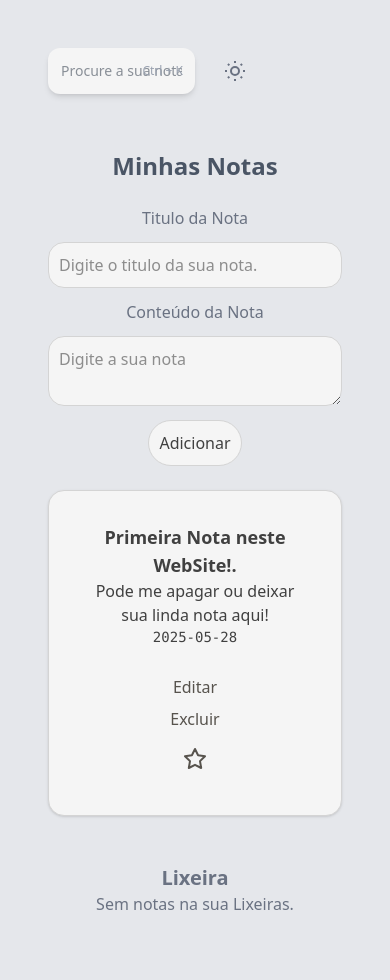
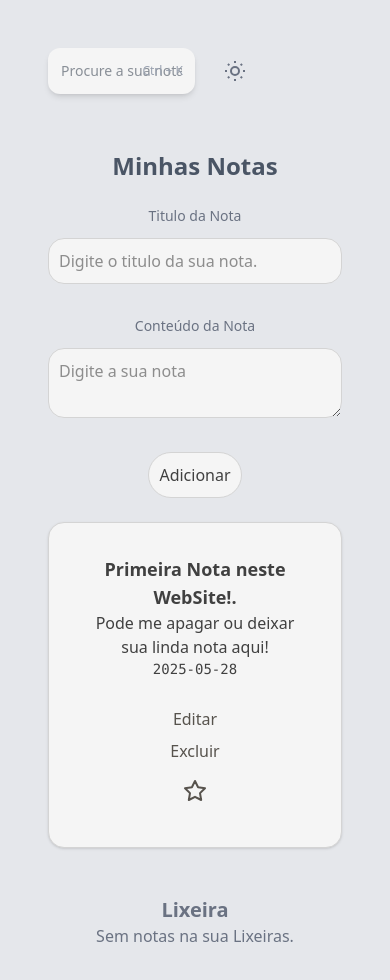
Before and after one commit to IsraelPina32/Sistema-Notas, a Vue app: page / in a window 390 px wide. Shown: the top 980 px of the page. Built offline with nearby package versions, Linux system fonts and the light colour scheme.

Commit message:
style(noteForm): acdicionando o grid para deixar o layout mais responsivo para o mobile  no componente NoteForm.

```diff
--- a/src/components/NoteForm.vue
+++ b/src/components/NoteForm.vue
@@ -1,16 +1,18 @@
 <template>
-     <form @submit.prevent="handleSubmit">
-            <div>
-                <label class="block dark:text-gray-400 text-gray-500 mb-3 font-medium">Titulo da Nota</label>
+     <form @submit.prevent="handleSubmit" class="w-full max-w-3xl mx-auto grid gap-5 sm:gap-6 sm:grid-cols-2">
+            <div class="sm:col-span-2">
+                <label class="block dark:text-gray-400 text-gray-500 mb-3 font-medium text-sm sm:text-base">Titulo da Nota</label>
                 <input v-model="form.title" type="text" class="border p-2.5 w-full text-neutral-800 bg-neutral-100 border-neutral-300 mb-3  rounded-2xl" placeholder="Digite o titulo da sua nota.">
             </div>
-            <div>
-                <label class="block dark:text-gray-400 text-gray-500 mb-3 font-medium">Conteúdo da Nota</label>
+            <div class="sm:col-span-2">
+                <label class="block dark:text-gray-400 text-gray-500 mb-3 font-medium text-sm sm:text-base">Conteúdo da Nota</label>
                 <textarea v-model="form.content" class="border p-2.5 w-full bg-neutral-100  border-neutral-300 text-neutral-800 mb-2 rounded-2xl" placeholder="Digite a sua nota"></textarea>
             </div>
-            <button type="submit" class="bg-neutral-100 border border-neutral-300 text-neutral-700  mb-2 p-2.5 rounded-3xl">
-                {{  isEditing ? 'Salvar' : 'Adicionar' }}
-            </button>
+            <div class="sm:col-span-2 flex justify-center">
+                <button type="submit" class="bg-neutral-100 border border-neutral-300 text-neutral-700  mb-2 p-2.5 rounded-3xl">
+                    {{  isEditing ? 'Salvar' : 'Adicionar' }}
+                </button>
+            </div>
         </form>
 
 </template>
```
